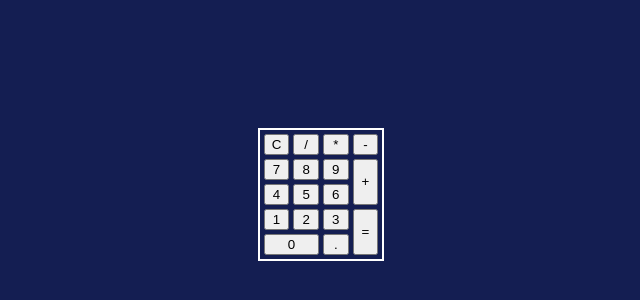
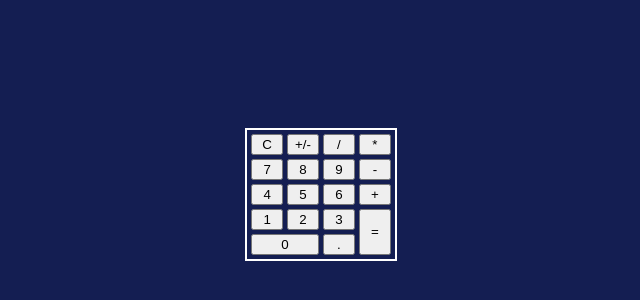
Before and after one commit to loganwoolf/calc-react, a React (Create React App) app: page / in a window 1280 px wide. Shown: the part 206-506 px from the top of the page, without its empty margins (319-959 px from the left). Built offline with nearby package versions, Linux system fonts and the light colour scheme.

Commit message:
Add negative button and modify layout of buttons

```diff
--- a/src/components/Buttons.jsx
+++ b/src/components/Buttons.jsx
@@ -1,25 +1,28 @@
 import "./Buttons.css";
 
 export default function Buttons(props) {
+
+
   return (
-    <div className="input-buttons">
-      <button className="operator-button">{"C"}</button>
+    <div onClick={props.onClick} className="input-buttons">
+      <button className="clear-button">{"C"}</button>
+      <button className="negative-button">{"+/-"}</button>
       <button className="operator-button">{"/"}</button>
       <button className="operator-button">{"*"}</button>
-      <button className="operator-button">{"-"}</button>
       <button className="number-button">{"7"}</button>
       <button className="number-button">{"8"}</button>
       <button className="number-button">{"9"}</button>
-      <button className="operator-button tall">{"+"}</button>
+      <button className="operator-button">{"-"}</button>
       <button className="number-button">{"4"}</button>
       <button className="number-button">{"5"}</button>
       <button className="number-button">{"6"}</button>
+      <button className="operator-button">{"+"}</button>
       <button className="number-button">{"1"}</button>
       <button className="number-button">{"2"}</button>
       <button className="number-button">{"3"}</button>
-      <button className="operator-button tall">{"="}</button>
+      <button className="equals-button tall">{"="}</button>
       <button className="number-button wide">{"0"}</button>
-      <button className="number-button">{"."}</button>
+      <button className="decimal-button">{"."}</button>
     </div>
   );
 }
```
